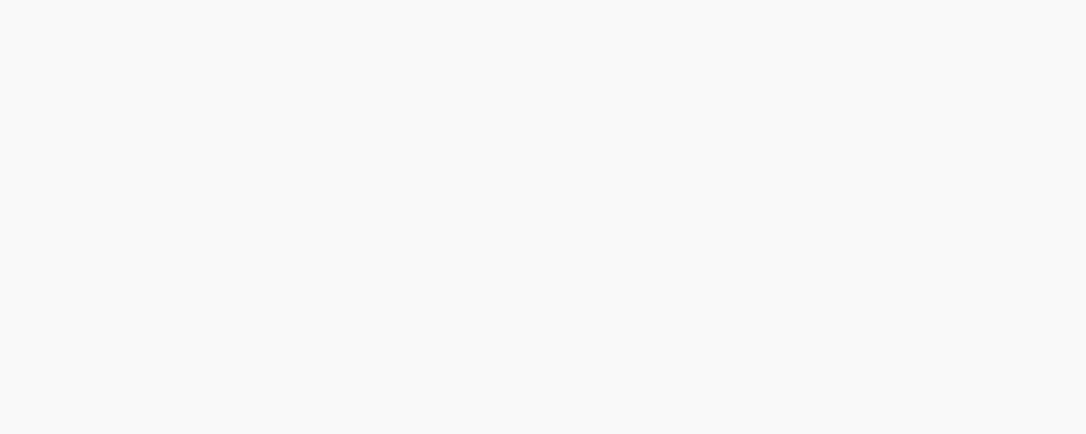
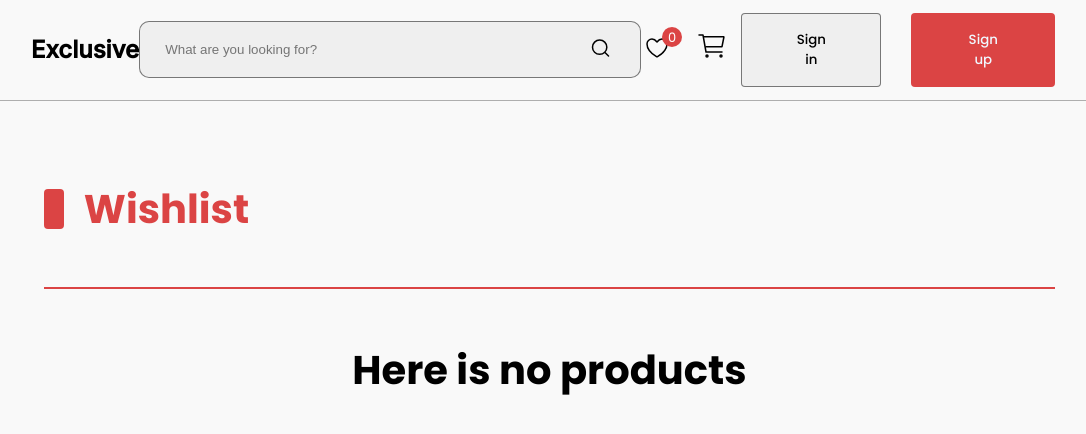
Before and after one commit to AlbinaBlazhko17/Exclusive, a React (Vite) app: page /wishlist in a window 1280 px wide. Before the commit this address had no page. Shown: the top 434 px of the page, without its empty margins (97-1183 px from the left). Built offline with nearby package versions, Linux system fonts and the light colour scheme.

Commit message:
add wishlist page and counter in wishlist logo

```diff
--- a/src/components/Header/Header.tsx
+++ b/src/components/Header/Header.tsx
@@ -5,6 +5,7 @@ import Modal from "../Modal/Modal";
 import { IFormData } from "../../interfaces/formData.interface";
 
 import style from './styles.module.css';
+import WishlistCounter from "../WishlistCounter/WishListCounter";
 
 function Header () {
 	const [searchTerm, setSearchTerm] = useState('');
@@ -62,11 +63,7 @@ function Header () {
 
 			<div className={style.auth}>
 				<div style={{width: '100px', display: 'flex' , alignItems: 'center', justifyContent: 'space-between'}}>
-					<Link to='/wishlist'>
-						<svg xmlns="http://www.w3.org/2000/svg" width="32" height="32" viewBox="0 0 32 32" fill="none" style={{marginRight: '20px'}}>
-							<path d="M11 7C8.239 7 6 9.216 6 11.95C6 14.157 6.875 19.395 15.488 24.69C15.6423 24.7839 15.8194 24.8335 16 24.8335C16.1806 24.8335 16.3577 24.7839 16.512 24.69C25.125 19.395 26 14.157 26 11.95C26 9.216 23.761 7 21 7C18.239 7 16 10 16 10C16 10 13.761 7 11 7Z" stroke="black" strokeWidth="1.5" strokeLinecap="round" strokeLinejoin="round"/>
-						</svg>
-					</Link>
+					<WishlistCounter/>
 					<Link to='/cart'>
 						<svg xmlns="http://www.w3.org/2000/svg" width="32" height="32" viewBox="0 0 32 32" fill="none" style={{marginRight: '20px'}}>
 							<path d="M11 27C11.5523 27 12 26.5523 12 26C12 25.4477 11.5523 25 11 25C10.4477 25 10 25.4477 10 26C10 26.5523 10.4477 27 11 27Z" stroke="black" strokeWidth="1.5" strokeLinecap="round" strokeLinejoin="round"/>
--- a/src/components/ProductCard/ProductCard.tsx
+++ b/src/components/ProductCard/ProductCard.tsx
@@ -5,17 +5,35 @@ import Card from '@mui/material/Card';
 import CardContent from '@mui/material/CardContent';
 import CardMedia from '@mui/material/CardMedia';
 import Typography from '@mui/material/Typography';
+import Button from '../Button/Button';
+import { useDispatch } from 'react-redux';
+import { removePersonFromWishlist} from '../../store/actions/actions';
 
 
 function ProductCard (
-	{product}: {product: IProduct}
+	{product, type = 'listOfProducts'}: {product: IProduct, type: string},
 	) {
-	const { images, title, price, description} = product;
+	const { id, images, title, price, description} = product;
+	const dispatch = useDispatch();
+
+	function handleClick(e) {
+		e.preventDefault();
+		dispatch(removePersonFromWishlist({ id }));
+	}
 	return (
-		<Card sx={{ maxWidth: 400, minWidth: 250, height: 300}} className={style.card}>
+		<Card sx={{ maxWidth: type === 'listOfProducts'? 400: 500, minWidth: 250, height: type === 'listOfProducts'? 300: 540, position: 'relative'}} className={style.card}>
+			{
+				type === 'listOfWishlist' && (
+					<div onClick={(e) => handleClick(e)}>
+						<svg xmlns="http://www.w3.org/2000/svg" width="24" height="24" viewBox="0 0 24 24" fill="none" style={{position: 'absolute', width: '40px', height: '40px', right: '10%', top: '10%'}}>
+							<path d="M20 5.57143H5.33333L6.66667 21H17.3333L18.6667 5.57143H4M12 9.42857V17.1429M15.3333 9.42857L14.6667 17.1429M8.66667 9.42857L9.33333 17.1429M9.33333 5.57143L10 3H14L14.6667 5.57143" stroke="black" stroke-width="1.56" stroke-linecap="round" stroke-linejoin="round"/>
+						</svg>
+					</div>
+				)
+			}
 			<CardMedia
 				component="img"
-				height="140"
+				height={type === 'listOfProducts'? '140px': '350px' }
 				image={images[0]}
 				sx={{borderRadius: '5%'}}
 				alt={style.title}
@@ -34,6 +52,11 @@ function ProductCard (
 				<Typography variant="body2" color="text.secondary">
 					{description.slice(0,50)}
 				</Typography>
+				{
+					type === 'listOfWishlist' && (
+						<Button appearance='filled' style={{width: '100%', marginTop: '20px'}}>Add to card</Button>
+					)
+				}
 			</CardContent>
 		</Card>
 	)
--- a/src/components/SingleProductPage/SingleProductPage.tsx
+++ b/src/components/SingleProductPage/SingleProductPage.tsx
@@ -29,13 +29,7 @@ function SingleProductPage () {
 			dispatch(removePersonFromWishlist({ id: singleProduct?.id }));
 			setWishlist(false);
 		} else {
-			dispatch(addPersonToWishlist({
-					id: singleProduct.id,
-					name: singleProduct.title,
-					img: singleProduct.images[0],
-					price: singleProduct?.price,
-					description: singleProduct?.description,
-		}));
+			dispatch(addPersonToWishlist(singleProduct));
 			setWishlist(true);
 		}
 	}
--- /dev/null
+++ b/src/components/WishlistCounter/WishListCounter.tsx
@@ -0,0 +1,29 @@
+import { useSelector } from 'react-redux';
+import { useEffect, useState } from 'react';
+import { Link } from 'react-router-dom';
+
+import styles from './styles.module.css';
+
+function WishlistCounter () {
+    const [count, setCount] = useState(null);
+    const storeData = useSelector(state => state.wishlist.results);
+
+    useEffect(() => {
+        const length = storeData.length
+        length.toString().length > 2 ? setCount(0) : setCount(length);
+    });
+
+    return (
+        <div className={styles.container}>
+            <Link to="/wishlist">
+                <span className={styles.counter}>{count}</span>
+				<svg xmlns="http://www.w3.org/2000/svg" width="32" height="32" viewBox="0 0 32 32" fill="none" style={{marginRight: '20px'}}>
+					<path d="M11 7C8.239 7 6 9.216 6 11.95C6 14.157 6.875 19.395 15.488 24.69C15.6423 24.7839 15.8194 24.8335 16 24.8335C16.1806 24.8335 16.3577 24.7839 16.512 24.69C25.125 19.395 26 14.157 26 11.95C26 9.216 23.761 7 21 7C18.239 7 16 10 16 10C16 10 13.761 7 11 7Z" stroke="black" strokeWidth="1.5" strokeLinecap="round" strokeLinejoin="round"/>
+				</svg>
+            </Link>
+
+        </div>
+    );
+}
+
+export default WishlistCounter;
--- /dev/null
+++ b/src/components/WishlistCounter/styles.module.css
@@ -0,0 +1,34 @@
+.container {
+    position: relative;
+    top: 0;
+    left: 0;
+    width: 35px;
+    height: 35px;
+    flex-shrink: 0;
+    margin-left: auto;
+	margin-right: 20px;
+}
+
+.counter {
+    position: absolute;
+    top: -5px;
+    right: -6px;
+    display: flex;
+    justify-content: center;
+    align-items: center;
+    text-align: center;
+    width: 20px;
+    height: 20px;
+    font-size: 13px;
+    color: white;
+    text-decoration: none;
+    background-color: #DB4444;
+    border-radius: 50%;
+}
+
+.icon {
+    width: 100%;
+    height: 100%;
+    object-fit: cover;
+    object-position: center center;
+}
--- a/src/components/WishlistPage/WishlistPage.tsx
+++ b/src/components/WishlistPage/WishlistPage.tsx
@@ -1,8 +1,32 @@
+import Header from '../Header/Header';
+import ProductCard from '../ProductCard/ProductCard';
+import { Link } from 'react-router-dom';
+import { useSelector } from 'react-redux';
+import IProduct from '../../interfaces/product.interface';
+
 import style from './styles.module.css';
 
 function WishlistPage () {
+	const wishlist = useSelector(state => state.wishlist.results);
+	console.log(wishlist);
 	return (
-		<></>
+		<>
+			<Header/>
+			<div className={style.wishlist}>
+				<div className={style.subheader}>
+					<div className={style.redBox}></div>
+					<h3>Wishlist</h3>
+				</div>
+				<hr style={{backgroundColor: '#DB4444', height: '2px', border: '0', marginBottom: '5%'}} />
+				<div className={style.products}>
+					{wishlist.length !== 0 ? wishlist.map((product: IProduct) => (
+						<Link to={`/products/${product.category.id}/${product.id}`} key={product.id} style={{ textDecoration: 'none', color: 'black' }}>
+							<ProductCard product={product} type={'listOfWishlist'} />
+						</Link>
+					)): <div style={{textAlign: 'center', color: 'black', fontSize: '40px', fontWeight: 'bolder'}}>Here is no products</div>}
+				</div>
+			</div>
+		</>
 	)
 }
 
--- a/src/components/WishlistPage/styles.module.css
+++ b/src/components/WishlistPage/styles.module.css
@@ -0,0 +1,32 @@
+.wishlist {
+	margin-top: 3%;
+	padding: 0 10% 0 11%;
+	grid-template-columns: repeat(auto-fit, minmax(200px, 1fr));
+	grid-auto-flow: row;
+	justify-content: center;
+}
+
+.subheader {
+	display: flex;
+	align-items: center;
+}
+
+.subheader h3 {
+	color: #DB4444;
+	font-size: 40px;
+}
+
+.redBox {
+	width: 20px;
+	height: 40px;
+	background-color: #DB4444;
+	border-radius: 4px;
+	margin-right: 20px;
+}
+
+.products {
+	display: grid;
+	grid-template-columns: repeat(auto-fit, minmax(200px, 1fr));
+	grid-auto-flow: row;
+	justify-content: center;
+}
```
Also changed, not shown: src/routes/routesConfig.tsx (+5 -5 lines).
